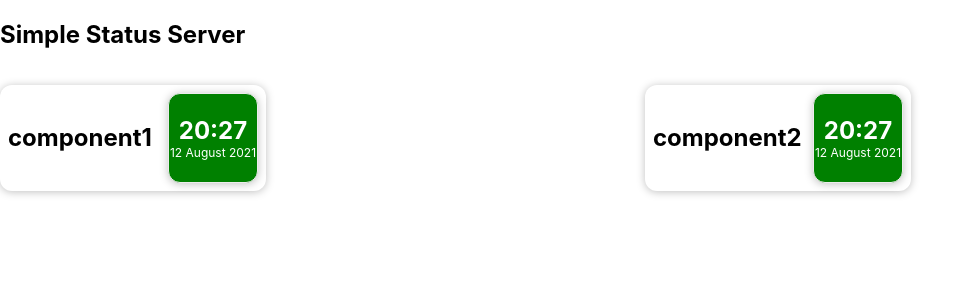
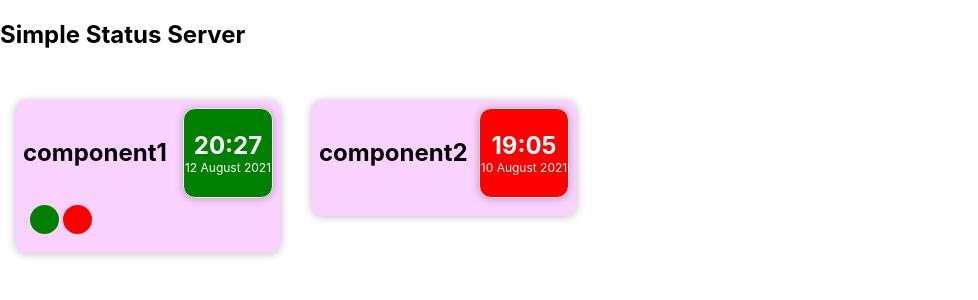
Before and after one commit to bravosierra99/SimpleStatus, a React (Create React App) app in the folder simple-status-web/: page / in a window 1280 px wide. Shown: the top 300 px of the page, without its empty margins (0-978 px from the left). Built offline with nearby package versions, Linux system fonts and the light colour scheme.

Commit message:
ok, got substatuses working in some format... need to add a few more elements to the display, consider handling timeouts in the near future... but overall I'm starting to get the hang out of how to align things on my grid in a way that makes sense.  huzzah

```diff
--- a/simple-status-web/src/App.js
+++ b/simple-status-web/src/App.js
@@ -8,18 +8,33 @@ const yesterday = new Date(today);
 // const today = "today";
 // const yesterday = "yesterday";
 
-yesterday.setDate(yesterday.getDate() - 1);
+yesterday.setDate(yesterday.getDate() - 1.5);
+yesterday.setTime(yesterday.getTime() - 1000 * 60 * 82);
+const DUMMY_SUBCOMPONENTS = [
+  {
+    name: 'subcomponent1',
+    date: today,
+    status: "green",
+    key: 'comp1.subcomp1',
+  },
+  {
+    name: 'subcomponent2',
+    date: today,
+    status: "red",
+    key: 'comp1.subcomp2',
+  },
+
+];
 const DUMMY_STATUSES = [
-  { name: "component1", date: today, status: "Green", key: "comp1" },
+  { name: "component1", date: today, status: "green", key: "comp1", subcomponents: DUMMY_SUBCOMPONENTS },
   {
     name: "component2",
-    date: today,
-    status: "Green",
+    date: yesterday,
+    status: "red",
     key: "comp2",
   },
 ];
 
-console.log(DUMMY_STATUSES);
 
 function App() {
   return (
--- a/simple-status-web/src/components/Status/Status.js
+++ b/simple-status-web/src/components/Status/Status.js
@@ -1,11 +1,16 @@
 import styles from "./Status.module.css";
 import StatusDate from "./StatusDate";
+import SubStatusList from "./SubStatusList";
 
 function Status(props) {
+  console.log(props.subcomponents);
   return (
-    <div className={styles.status}>
-      <h2>{props.name}</h2>
-      <StatusDate date={props.date} />
+    <div className={styles.border}>
+      <div className={styles.status}>
+        <h2>{props.name}</h2>
+        <StatusDate date={props.date} color={props.status} />
+        <SubStatusList statuses={props.subcomponents} />
+      </div>
     </div>
   );
 }
--- a/simple-status-web/src/components/Status/Status.module.css
+++ b/simple-status-web/src/components/Status/Status.module.css
@@ -3,9 +3,15 @@
   width: 250px;
   font-weight: "bold";
   display: flex;
+  flex-wrap:wrap;
   justify-content: space-between;
   align-items: center;
+  background-color : rgba(225, 0, 255, 0.178);
 
   padding: 0.5rem;
   margin: 1rem 0;
 }
+
+.border {
+  border: 15px transparent solid;
+}
--- a/simple-status-web/src/components/Status/StatusDate.js
+++ b/simple-status-web/src/components/Status/StatusDate.js
@@ -11,7 +11,7 @@ function StatusDate(props) {
 // t.format()
 
   return (
-    <div className={styles.greenDate}>
+    <div className={styles.statusDate} style={{backgroundColor : props.color}}>
       <div className={styles.time}>{time}</div>
       <div className={styles.date}>
         {day} {month} {year}
--- a/simple-status-web/src/components/Status/StatusGrid.module.css
+++ b/simple-status-web/src/components/Status/StatusGrid.module.css
@@ -1,6 +1,9 @@
 .statusGrid {
-  display: grid;
+  display: flex;
   align-items: flex-start;
-  grid-template-columns: repeat(auto-fit, minmax(250px, 1fr));
+  flex-direction: row;
+  flex-wrap: wrap;
+  /* grid-template-columns: repeat(auto-fit, minmax(250px, 1fr));
   grid-column-gap: 10px;
+  grid-row-gap: 5px; */
 }
--- /dev/null
+++ b/simple-status-web/src/components/Status/SubStatus.js
@@ -0,0 +1,14 @@
+import styles from "./SubStatus.module.css";
+
+function SubStatus(props) {
+  return (
+    <div className={styles.border}>
+      <div
+        className={styles.subStatus}
+        style={{ backgroundColor: props.color }}
+      ></div>
+    </div>
+  );
+}
+
+export default SubStatus;
--- /dev/null
+++ b/simple-status-web/src/components/Status/SubStatus.module.css
@@ -0,0 +1,14 @@
+
+.subStatus {
+    height: 25px;
+    width: 25px;
+    background-color: #bbb;
+    border-radius: 50%;
+    display: inline-block;
+    vertical-align: baseline;
+    padding: 2px;
+    /* border: 10px transparent solid; */
+}
+.border {
+    border: 2px transparent solid;
+}
--- /dev/null
+++ b/simple-status-web/src/components/Status/SubStatusList.js
@@ -0,0 +1,17 @@
+import styles from "./SubStatusList.module.css";
+import SubStatus from "./SubStatus";
+
+function SubStatusList(props) {
+  console.log(props.statuses);
+  const statuses = props.statuses ? (
+    props.statuses.map((status) => (
+      <SubStatus key={status.key} color={status.status} />
+    ))
+  ) : (
+    <div></div>
+  );
+
+  return <div className={styles.substatus_list}>{statuses}</div>;
+}
+
+export default SubStatusList;
--- /dev/null
+++ b/simple-status-web/src/components/Status/SubStatusList.module.css
@@ -0,0 +1,8 @@
+.substatus_list {
+    width:100%;
+    align-items:center;
+    display:flex;
+    align-items: flex-start;
+    padding:5px;
+    /* justify-content: space-around; */
+}
```
Also changed, not shown: 1 other file (tests, documents, lock files or other folders).
